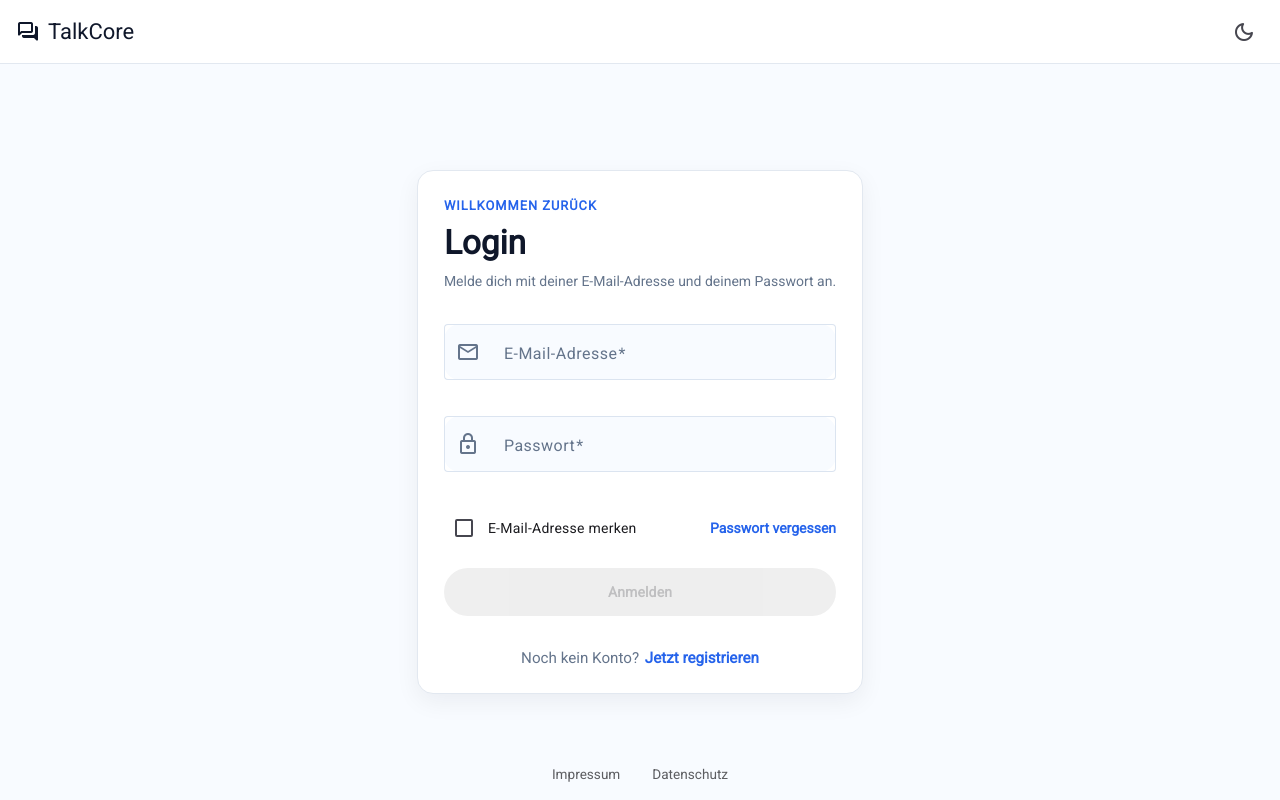
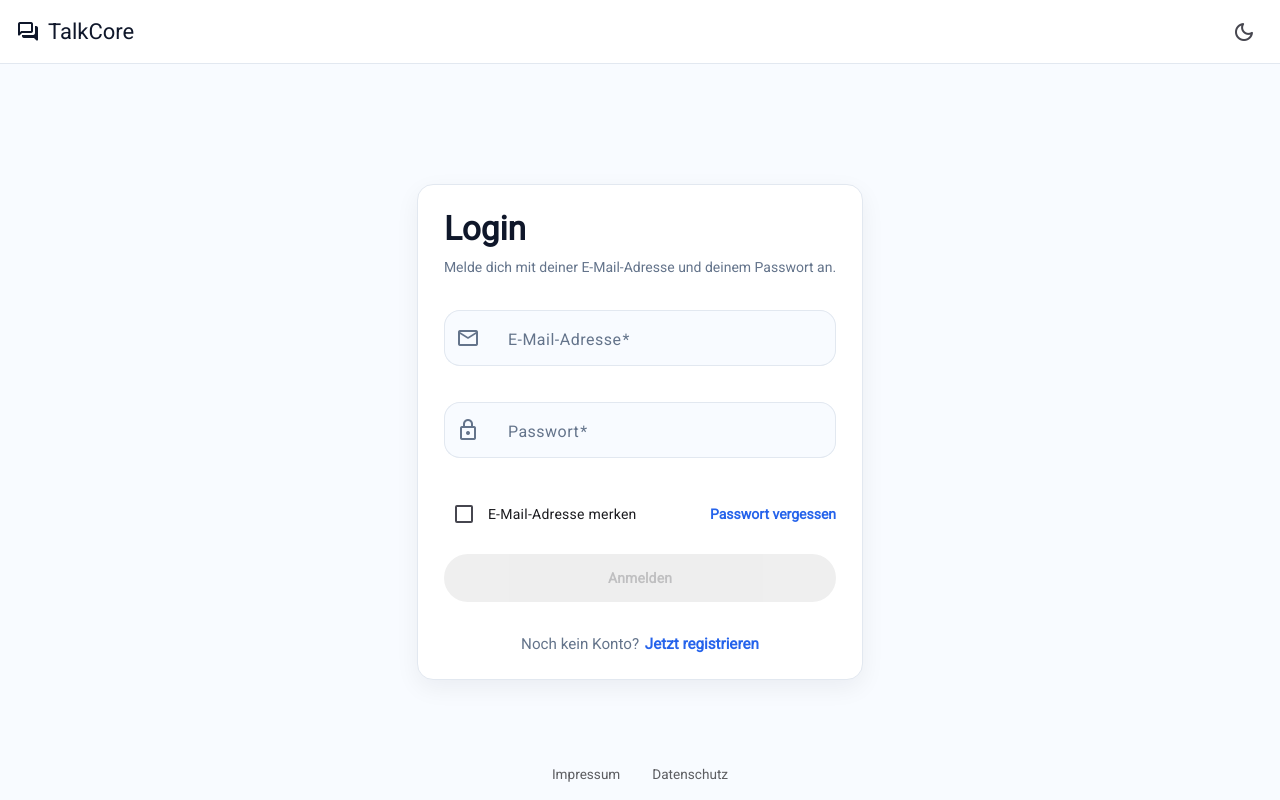
Before and after one commit to TobiasKlanert/talkcore, an Angular app in the folder frontend/app/: page /login in a window 1280 px wide. Built offline with nearby package versions, Linux system fonts and the light colour scheme.

Commit message:
style(auth-ui): refine login page color scheme
- update and harmonize color palette for login page
- align colors with global theme variables
- improve contrast and visual consistency of form elements
- minor UI adjustments as part of ongoing design iteration

```diff
--- a/frontend/app/src/app/features/auth/pages/login-page/login-page.html
+++ b/frontend/app/src/app/features/auth/pages/login-page/login-page.html
@@ -1,6 +1,5 @@
 <section class="login-page">
   <div class="login-page__header">
-    <p class="login-page__eyebrow">Willkommen zurück</p>
     <h2 class="login-page__title">Login</h2>
     <p class="login-page__subtitle">
       Melde dich mit deiner E-Mail-Adresse und deinem Passwort an.
--- a/frontend/app/src/app/features/auth/pages/login-page/login-page.scss
+++ b/frontend/app/src/app/features/auth/pages/login-page/login-page.scss
@@ -1,3 +1,5 @@
+@use '@angular/material' as mat;
+
 .login-page {
   display: flex;
   flex-direction: column;
@@ -11,15 +13,6 @@
   display: flex;
   flex-direction: column;
   gap: 0.5rem;
-}
-
-.login-page__eyebrow {
-  margin: 0;
-  color: var(--auth-link-text);
-  font-size: 0.8rem;
-  font-weight: 700;
-  letter-spacing: 0.08em;
-  text-transform: uppercase;
 }
 
 .login-page__title {
@@ -44,10 +37,23 @@
 .login-form__field {
   width: 100%;
 
-  --mat-sys-on-surface: var(--auth-form-field-text);
-  --mat-sys-on-surface-variant: var(--auth-form-field-label);
-  --mat-sys-outline: var(--auth-form-field-border);
-  --mat-sys-primary: var(--auth-form-field-focus);
+  @include mat.form-field-overrides(
+    (
+      outlined-container-shape: 1rem,
+      outlined-input-text-color: var(--auth-form-field-text),
+      outlined-label-text-color: var(--auth-form-field-label),
+      outlined-outline-color: var(--auth-form-field-border),
+      outlined-hover-outline-color: var(--auth-form-field-hover),
+      outlined-focus-outline-color: var(--auth-form-field-focus),
+      outlined-focus-label-text-color: var(--auth-form-field-focus),
+      outlined-error-outline-color: var(--auth-form-field-error-border),
+      outlined-error-hover-outline-color: var(--auth-form-field-error-hover),
+      outlined-error-label-text-color: var(--auth-form-field-error-label),
+      outlined-error-hover-label-text-color: var(--auth-form-field-error-hover-label),
+      outlined-error-focus-outline-color: var(--auth-form-field-error-focus-border),
+      outlined-error-focus-label-text-color: var(--auth-form-field-error-focus-label),
+    )
+  );
 }
 
 .login-form__field ::ng-deep .mat-mdc-text-field-wrapper {
@@ -67,6 +73,12 @@
   gap: 1rem;
   flex-wrap: wrap;
   color: var(--auth-muted-text);
+
+  @include mat.checkbox-overrides((
+    selected-icon-color: var(--auth-form-field-focus),
+    selected-hover-icon-color: var(--auth-checkbox-hover),
+    selected-focus-icon-color: var(--auth-checkbox-focus),
+  ))
 }
 
 .login-form__aux-link,
@@ -97,14 +109,19 @@
   min-height: 3rem;
   margin-top: 0.25rem;
   border-radius: 999px;
-  background: var(--auth-submit-bg);
-  color: var(--auth-submit-text);
   font-weight: 700;
   letter-spacing: 0.01em;
   box-shadow: none;
   transition:
     background-color 0.2s ease,
     transform 0.2s ease;
+
+  @include mat.button-overrides(
+    (
+      filled-container-color: var(--auth-submit-bg),
+      filled-label-text-color: var(--auth-submit-text),
+    )
+  );
 }
 
 .login-form__submit:hover:not(:disabled) {
--- a/frontend/app/src/index.html
+++ b/frontend/app/src/index.html
@@ -1,5 +1,5 @@
 <!doctype html>
-<html lang="en">
+<html lang="de">
 <head>
   <meta charset="utf-8">
   <title>TalkCore</title>
--- a/frontend/app/src/styles/_variables.scss
+++ b/frontend/app/src/styles/_variables.scss
@@ -63,19 +63,36 @@
   --card-shadow: 0 8px 24px rgba(15, 23, 42, 0.06);
 
   /* Auth */
-  --auth-title-text: #0f172a;
-  --auth-body-text: #475569;
+--auth-title-text: #0f172a;
+  --auth-body-text: #334155;
   --auth-muted-text: #64748b;
+
   --auth-link-text: #2563eb;
   --auth-link-hover-text: #1d4ed8;
+
   --auth-form-field-bg: #f8fbff;
-  --auth-form-field-border: #dbe4f0;
+  --auth-form-field-border: #e2e8f0;
+  --auth-form-field-hover: #cbd5f5;
   --auth-form-field-focus: #2563eb;
+
   --auth-form-field-text: #0f172a;
   --auth-form-field-label: #64748b;
+
+  --auth-form-field-error-border: #fca5a5;
+  --auth-form-field-error-hover: #f87171;
+  --auth-form-field-error-label: #dc2626;
+  --auth-form-field-error-hover-label: #b91c1c;
+  --auth-form-field-error-focus-border: #dc2626;
+  --auth-form-field-error-focus-label: #dc2626;
+
+  --auth-checkbox-color: #2563eb;
+  --auth-checkbox-hover: #1d4ed8;
+  --auth-checkbox-focus: #2563eb;
+
   --auth-submit-bg: #2563eb;
   --auth-submit-hover-bg: #1d4ed8;
   --auth-submit-text: #ffffff;
+
   --auth-error-bg: rgba(239, 68, 68, 0.08);
   --auth-error-border: rgba(239, 68, 68, 0.2);
   --auth-error-text: #b91c1c;
@@ -139,20 +156,37 @@
   --card-shadow: 0 8px 24px rgba(0, 0, 0, 0.4);
 
   /* Auth */
-  --auth-title-text: #f8fafc;
-  --auth-body-text: #cbd5e1;
+  --auth-title-text: #f1f5f9;
+  --auth-body-text: #cbd5f5;
   --auth-muted-text: #94a3b8;
-  --auth-link-text: #7dd3fc;
-  --auth-link-hover-text: #bae6fd;
-  --auth-form-field-bg: rgba(15, 23, 42, 0.65);
+
+  --auth-link-text: #38bdf8;
+  --auth-link-hover-text: #0ea5e9;
+
+  --auth-form-field-bg: #111c2e;
   --auth-form-field-border: #334155;
+  --auth-form-field-hover: #475569;
   --auth-form-field-focus: #38bdf8;
-  --auth-form-field-text: #f8fafc;
+
+  --auth-form-field-text: #f1f5f9;
   --auth-form-field-label: #94a3b8;
-  --auth-submit-bg: #0ea5e9;
-  --auth-submit-hover-bg: #0284c7;
-  --auth-submit-text: #e0f2fe;
-  --auth-error-bg: rgba(248, 113, 113, 0.12);
-  --auth-error-border: rgba(248, 113, 113, 0.24);
-  --auth-error-text: #fecaca;
+
+  --auth-form-field-error-border: #f87171;
+  --auth-form-field-error-hover: #ef4444;
+  --auth-form-field-error-label: #f87171;
+  --auth-form-field-error-hover-label: #ef4444;
+  --auth-form-field-error-focus-border: #ef4444;
+  --auth-form-field-error-focus-label: #ef4444;
+
+  --auth-checkbox-color: #38bdf8;
+  --auth-checkbox-hover: #0ea5e9;
+  --auth-checkbox-focus: #38bdf8;
+
+  --auth-submit-bg: #38bdf8;
+  --auth-submit-hover-bg: #0ea5e9;
+  --auth-submit-text: #020617;
+
+  --auth-error-bg: rgba(239, 68, 68, 0.12);
+  --auth-error-border: rgba(239, 68, 68, 0.3);
+  --auth-error-text: #fca5a5;
 }
```
